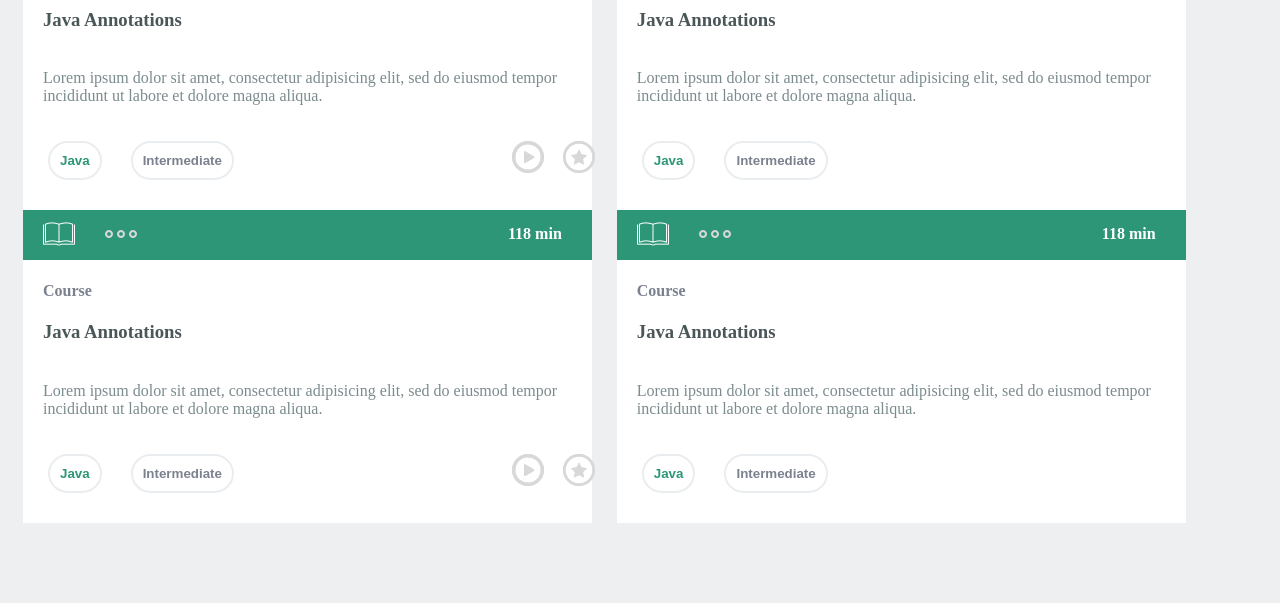
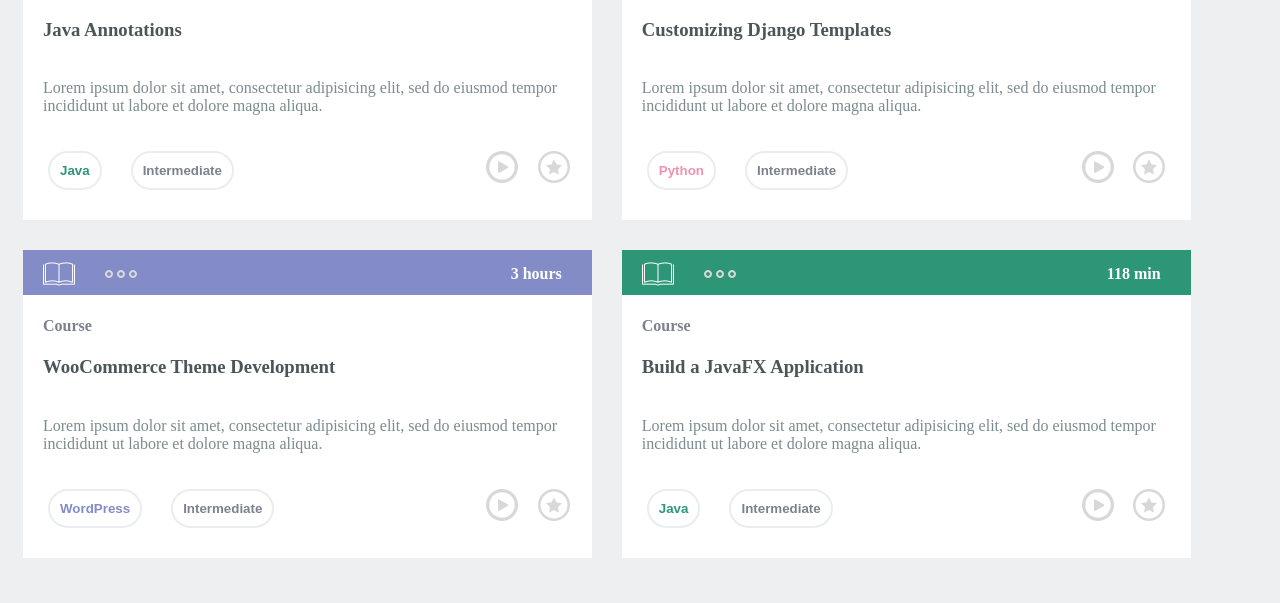
Before and after one commit to apfrancois86/TreehouseReplica, a plain HTML site: page index.html in a window 1280 px wide. Shown: the part 197-800 px from the top of the page. Drawn offline with Linux system fonts and the light colour scheme.

Commit message:
edit content of last 3 divs, and change margins in styling

```diff
--- a/css/styles.css
+++ b/css/styles.css
@@ -1,7 +1,40 @@
+/*This is for everything*/
+*,
+*::before,
+*::after {
+    -webkit-box-sizing: border-box;
+       -moz-box-sizing: border-box;
+            box-sizing: border-box;
+}
+
 body {
   background-color: rgb(237,239,240);
 }
 
+.buttonRight{
+  position: absolute;
+  left: 38%;
+}
+.buttonLeft {
+  position: absolute;
+  left: 42%;
+}
+
+.buttonRight2{
+  position: absolute;
+  right: 13%;
+}
+
+.buttonLeft2{
+  position: absolute;
+  right: 9%;
+}
+
+#container {
+  width: 100%%;
+  margin-right: auto;
+  margin-left: auto;
+}
 #nav li {
   list-style-type: none;
 }
@@ -14,10 +47,6 @@ body {
   display: inline-block;
 }
 
-hr {
-  margin-top: 30px;
-}
-
 .number {
   padding-top: 17px;
   padding-right: 10px;
@@ -25,6 +54,9 @@ hr {
   font-weight: bold;
 }
 
+hr {
+  margin-top: 30px;
+}
 #caret img {
   padding-top: 17px;
   padding-left: 3px;
@@ -48,12 +80,19 @@ hr {
   padding-right: 15px;
 }
 
+/*JAVA ANNOTATIONS*/
 #wrap {
 width:45%;
 float:left;
-margin-right: 10px;
-margin-left: 15px;
+margin: 15px;
 }
+.number {
+  padding-top: 17px;
+  padding-right: 10px;
+  font-size: 14pt;
+  font-weight: bold;
+}
+
 
 #java {
   background-color: #FFF;
@@ -108,15 +147,134 @@ button {
   color: rgb(123,129,142);
 }
 
+
 #javaBtn {
   color: rgb(44,150,118);
 }
- .buttonRight{
-   position: absolute;
-   left: 40%;
 
- }
- .buttonLeft {
-   position: absolute;
-   left: 44%;
- }
+/*DJANGO*/
+#wrap {
+width:45%;
+float:left;
+margin: 15px;
+}
+
+#django {
+  background-color: #FFF;
+  text-align: left;
+}
+#django p {
+  padding:20px;
+  color: rgb(123,139,142);
+}
+#djangoHeader {
+  position: relative;
+  background-color: rgb(240,146,176);
+  text-align: right;
+  padding-top: 5px;
+  height: 45px;
+}
+
+span.runtime  {
+  position: absolute;
+  padding-right: 10px;
+  right: 20px;
+  top: 15px;
+  font-weight: bold;
+  color:white;
+}
+
+#book1, #circle1 {
+  margin-top: 3px;
+  float:left;
+  margin-left: 20px;
+  margin-right: 10px;
+}
+
+h4 {
+  color: rgb(123,129,142);
+  margin-left: 20px;
+}
+h3 {
+  margin-left:20px;
+  color: rgb(75,86,88);
+}
+
+button {
+  border-radius: 20px;
+  margin-left: 25px;
+  margin-bottom: 30px;
+  padding: 10px;
+  background-color: white;
+  border: 2px solid rgb(234,237,239);
+  font-size: 10pt;
+  font-weight: bold;
+  color: rgb(123,129,142);
+}
+
+#djangoBtn {
+  color: rgb(240,146,176);
+}
+/*WOO COMMERCE*/
+#wrap {
+width:45%;
+float:left;
+margin: 15px;
+}
+
+#woo {
+  background-color: #FFF;
+  text-align: left;
+}
+#woo p {
+  padding:20px;
+  color: rgb(123,139,142);
+}
+#wooHeader {
+  position: relative;
+  background-color: rgb(131,140,199);
+  text-align: right;
+  padding-top: 5px;
+  height: 45px;
+}
+
+span.runtime  {
+  position: absolute;
+  padding-right: 10px;
+  right: 20px;
+  top: 15px;
+  font-weight: bold;
+  color:white;
+}
+
+#book1, #circle1 {
+  margin-top: 3px;
+  float:left;
+  margin-left: 20px;
+  margin-right: 10px;
+}
+
+h4 {
+  color: rgb(123,129,142);
+  margin-left: 20px;
+}
+h3 {
+  margin-left:20px;
+  color: rgb(75,86,88);
+}
+
+button {
+  border-radius: 20px;
+  margin-left: 25px;
+  margin-bottom: 30px;
+  padding: 10px;
+  background-color: white;
+  border: 2px solid rgb(234,237,239);
+  font-size: 10pt;
+  font-weight: bold;
+  color: rgb(123,129,142);
+}
+
+#wooBtn {
+  color: rgb(131,140,199);
+}
--- a/index.html
+++ b/index.html
@@ -17,6 +17,7 @@
     </ul>
   </div>
   <hr>
+  <div id="container">
     <div id="wrap">
       <div id="java">
         <div id="javaHeader">
@@ -33,14 +34,29 @@
     </div>
 
     <div id="wrap">
-    <div id="java">
-      <div id="javaHeader">
-        <header><img id="book1" src="img/open-book.png" alt="" /><img id="circle1" src="img/circle.png" alt="" /> <span class="runtime">118 min</span></header>
+      <div id="django">
+        <div id="djangoHeader">
+          <header><img id="book1" src="img/open-book.png" alt="" /><img id="circle1" src="img/circle.png" alt="" /> <span class="runtime">2 hours</span></header>
         </div>
         <h4>Course</h4>
-      <h3>Java Annotations</h3>
+        <h3>Customizing Django Templates</h3>
         <p>Lorem ipsum dolor sit amet, consectetur adipisicing elit, sed do eiusmod tempor incididunt ut labore et dolore magna aliqua.</p>
-      <button id="javaBtn" type="button" name="button">Java</button>
+        <button id="djangoBtn" type="button" name="button">Python</button>
+        <button type="button" name="button">Intermediate</button>
+        <img class="buttonRight2"src="img/play.png" alt="" />
+        <img class="buttonLeft2"src="img/star.png" alt="" />
+      </div>
+    </div>
+
+    <div id="wrap">
+      <div id="woo">
+        <div id="wooHeader">
+          <header><img id="book1" src="img/open-book.png" alt="" /><img id="circle1" src="img/circle.png" alt="" /> <span class="runtime">3 hours</span></header>
+        </div>
+        <h4>Course</h4>
+        <h3>WooCommerce Theme Development</h3>
+        <p>Lorem ipsum dolor sit amet, consectetur adipisicing elit, sed do eiusmod tempor incididunt ut labore et dolore magna aliqua.</p>
+        <button id="wooBtn" type="button" name="button">WordPress</button>
         <button type="button" name="button">Intermediate</button>
         <img class="buttonRight"src="img/play.png" alt="" />
         <img class="buttonLeft"src="img/star.png" alt="" />
@@ -53,29 +69,14 @@
           <header><img id="book1" src="img/open-book.png" alt="" /><img id="circle1" src="img/circle.png" alt="" /> <span class="runtime">118 min</span></header>
         </div>
         <h4>Course</h4>
-      <h3>Java Annotations</h3>
+        <h3>Build a JavaFX Application</h3>
         <p>Lorem ipsum dolor sit amet, consectetur adipisicing elit, sed do eiusmod tempor incididunt ut labore et dolore magna aliqua.</p>
         <button id="javaBtn" type="button" name="button">Java</button>
         <button type="button" name="button">Intermediate</button>
-      <img class="buttonRight"src="img/play.png" alt="" />
-      <img class="buttonLeft"src="img/star.png" alt="" />
+        <img class="buttonRight2"src="img/play.png" alt="" />
+        <img class="buttonLeft2"src="img/star.png" alt="" />
       </div>
     </div>
-
-  <div id="wrap">
-    <div id="java">
-      <div id="javaHeader">
-        <header><img id="book1" src="img/open-book.png" alt="" /><img id="circle1" src="img/circle.png" alt="" /> <span class="runtime">118 min</span></header>
   </div>
-      <h4>Course</h4>
-      <h3>Java Annotations</h3>
-      <p>Lorem ipsum dolor sit amet, consectetur adipisicing elit, sed do eiusmod tempor incididunt ut labore et dolore magna aliqua.</p>
-      <button id="javaBtn" type="button" name="button">Java</button>
-      <button type="button" name="button">Intermediate</button>
-      <img class="buttonRight"src="img/play.png" alt="" />
-      <img class="buttonLeft"src="img/star.png" alt="" />
-    </div>
-  </div>
-
 </body>
 </html>
```
Lines whose indentation alone changed are shown as unchanged.
